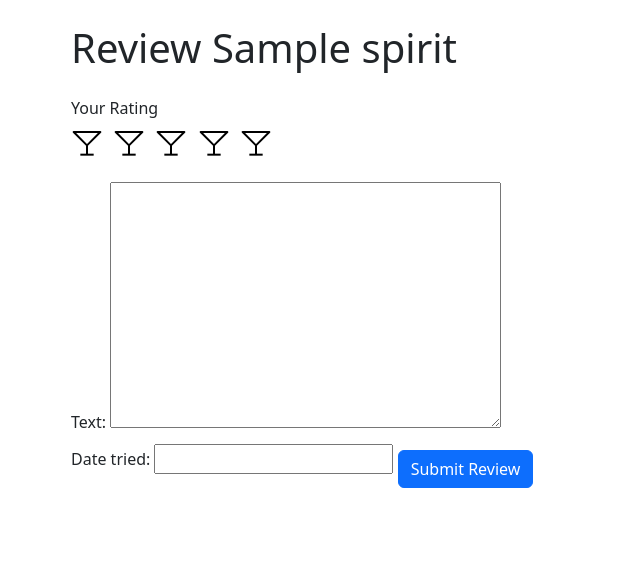
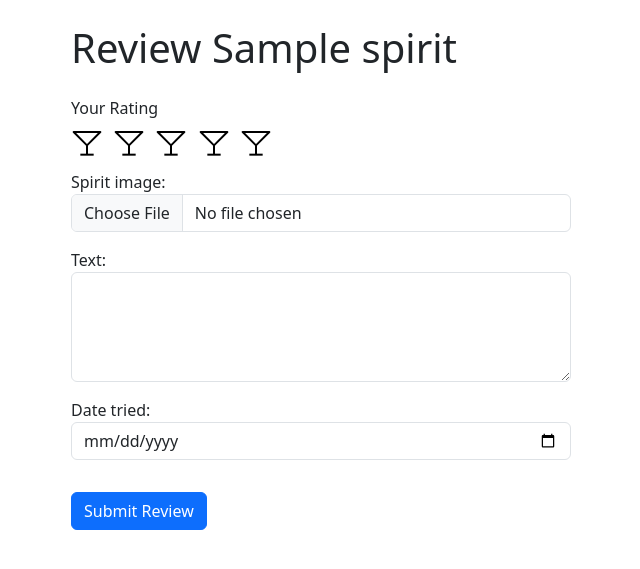
Before and after one commit to marioesc425/Liquorboxd, a Django app: page /spirits/1/add_review/ in a window 1280 px wide. Shown: the part 56-625 px from the top of the page, without its empty margins (11-651 px from the left). Run offline with Django 5.2, Linux system fonts and the light colour scheme; a user stored in the database is signed in; tables that the repository leaves empty hold one stand-in row (values such as "Sample post").

Commit message:
Add review photo uploads and improve form styling with validation feedback

```diff
--- a/spirits/forms.py
+++ b/spirits/forms.py
@@ -4,7 +4,10 @@ from .models import Review
 class ReviewForm(forms.ModelForm):
     class Meta:
         model = Review
-        fields = ['rating', 'text', 'date_tried']
+        fields = ['rating', 'spirit_image', 'text', 'date_tried']
         widgets = {
             'rating': forms.HiddenInput(),
+            'spirit_image': forms.ClearableFileInput(attrs={'class': 'form-control'}),
+            'text': forms.Textarea(attrs={'class': 'form-control', 'rows': 4}),
+            'date_tried': forms.DateInput(attrs={'class': 'form-control', 'type': 'date'}),
         }
--- a/spirits/models.py
+++ b/spirits/models.py
@@ -44,6 +44,7 @@ class Review(models.Model):
     date_tried = models.DateField()
     created_at = models.DateTimeField(auto_now_add=True)
     updated_at = models.DateTimeField(auto_now=True)
+    spirit_image = models.ImageField(upload_to='reviews/', blank=True, null=True)
 
     def __str__(self):
             return f"{self.spirit.name} review by {self.user.username}"
--- a/spirits/templates/spirits/add_review.html
+++ b/spirits/templates/spirits/add_review.html
@@ -3,11 +3,11 @@
 {% block content %}
 <h1 class="mb-4">Review {{ spirit.name }}</h1>
 
-<form method="post" style="max-width: 500px;">
+<form method="post" enctype="multipart/form-data" style="max-width: 500px;">
     {% csrf_token %}
 
     <label class="form-label d-block">Your Rating</label>
-    <div id="martini-rating" class="mb-3">
+    <div id="martini-rating" class="mb-1">
         {% for i in "12345" %}
             <span class="martini-icon" data-index="{{ i }}">
                 <svg width="32" height="32" viewBox="0 0 24 24">
@@ -25,10 +25,26 @@
             </span>
         {% endfor %}
     </div>
+    {% if form.rating.errors %}
+        <div class="text-danger small mb-3">Please select a rating.</div>
+    {% endif %}
 
     {{ form.rating }}
-    {{ form.text.label_tag }} {{ form.text }}
-    {{ form.date_tried.label_tag }} {{ form.date_tried }}
+
+    <div class="mb-3">
+        {{ form.spirit_image.label_tag }}
+        {{ form.spirit_image }}
+    </div>
+
+    <div class="mb-3">
+        {{ form.text.label_tag }}
+        {{ form.text }}
+    </div>
+
+    <div class="mb-3">
+        {{ form.date_tried.label_tag }}
+        {{ form.date_tried }}
+    </div>
 
     <button type="submit" class="btn btn-primary mt-3">Submit Review</button>
 </form>
--- a/spirits/templates/spirits/spirit_detail.html
+++ b/spirits/templates/spirits/spirit_detail.html
@@ -17,6 +17,9 @@
     <div class="card mb-3">
         <div class="card-body">
             <h6 class="card-title">{{ review.user.username }} — {{ review.rating }} 🍸</h6>
+            {% if review.spirit_image %}
+                <img src="{{ review.spirit_image.url }}" class="img-fluid rounded mb-2" style="max-height: 250px; object-fit: cover;">
+            {% endif %}
             <p class="card-text">{{ review.text }}</p>
             <small class="text-muted">Tried on {{ review.date_tried }}</small>
         </div>
--- a/spirits/views.py
+++ b/spirits/views.py
@@ -25,7 +25,7 @@ def add_review(request, pk):
     ##get_object_or_404 is a Django shortcut that retrieves an object from the database based on the given model and primary key. If the object does not exist, it raises a 404 error.
     spirit = get_object_or_404(Spirit, pk=pk)
     if request.method == 'POST':
-        form = ReviewForm(request.POST)
+        form = ReviewForm(request.POST, request.FILES)
         if form.is_valid():
             ##Here this is establishing a relationship between the review and the user who submitted it, as well as the spirit that the review is about. The review is then saved to the database. This is presented in the spirit_detail view, which displays the details of a specific spirit along with its reviews.
             review = form.save(commit=False)
```
Also changed, not shown: media/reviews/artworks-000138189831-alkjlv-t500x500.jpg (added), spirits/migrations/0003_review_spirit_image.py (added).
